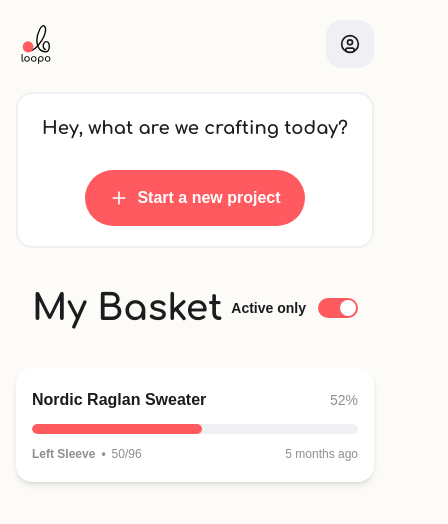
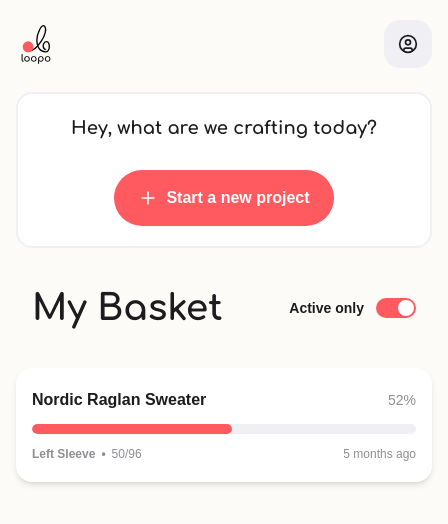
Before and after one commit to ionutalexandru/loopo, a Next.js app: page / in a window 390 px wide. Shown: the top 524 px of the page, 448 px wide, since content can reach past the window. Built offline with nearby package versions, Linux system fonts and the light colour scheme.

Commit message:
create custom 404 page

```diff
--- a/app/globals.css
+++ b/app/globals.css
@@ -116,3 +116,8 @@ blockquote {
 @utility sg-preview {
     @apply lg:col-span-2;
 }
+
+main.page {
+    @apply w-md md:w-2xl lg:w-4xl mx-auto px-4 py-5 flex flex-col gap-6
+        min-h-screen antialiased;
+}
--- /dev/null
+++ b/app/not-found.tsx
@@ -0,0 +1,30 @@
+'use client';
+
+import { Button } from '@/components/ui/Button';
+import { Tag } from '@/components/ui/Tag';
+
+export default function NotFound() {
+    return (
+        <main className="page justify-center items-center">
+            <Tag
+                label="404 • Thread Lost"
+                variant="highlight"
+                className="w-fit!"
+            />
+
+            <h1 className="text-center">
+                Looks like<span className="loopo-dot"></span>
+                <span className="loopo-dot"></span>
+                <span className="loopo-dot"></span>
+                <br />
+                you dropped a stitch
+            </h1>
+
+            <p className="lead">Could not find requested resource</p>
+
+            <Button href="/" variant="pill" color="primary" className="w-fit!">
+                Back to My Basket
+            </Button>
+        </main>
+    );
+}
--- a/components/views/MyBasketView.tsx
+++ b/components/views/MyBasketView.tsx
@@ -29,11 +29,7 @@ export default function MyBasketView() {
     }, [projects, activeOnly]);
 
     return (
-        <div className="min-h-screen antialiased">
-            <main
-                className="max-w-md md:max-w-2xl lg:max-w-4xl mx-auto px-4 py-5
-                    flex flex-col gap-6"
-            >
+        <main className="page">
             {/* Header Bar */}
             <header className="flex items-center justify-between">
                 <Link href="/">
@@ -104,6 +100,5 @@ export default function MyBasketView() {
                 </div>
             )}
         </main>
-        </div>
     );
 }
```
Lines whose indentation alone changed are shown as unchanged.
